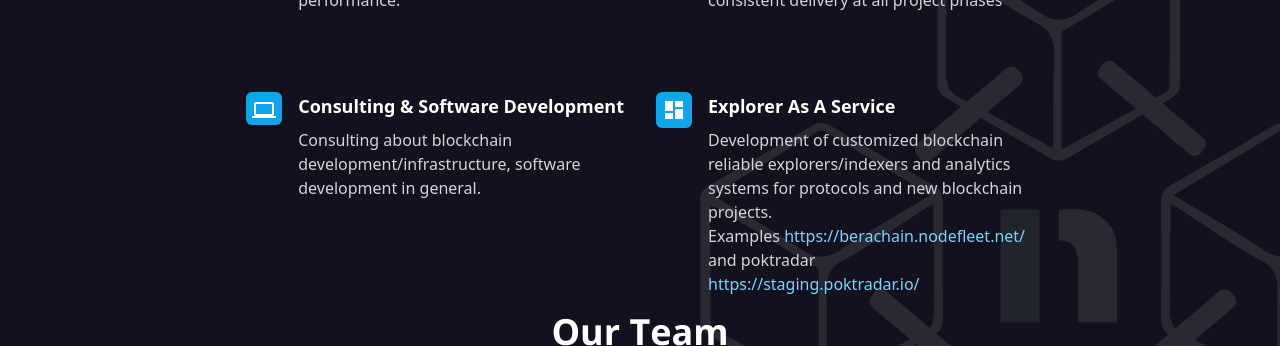
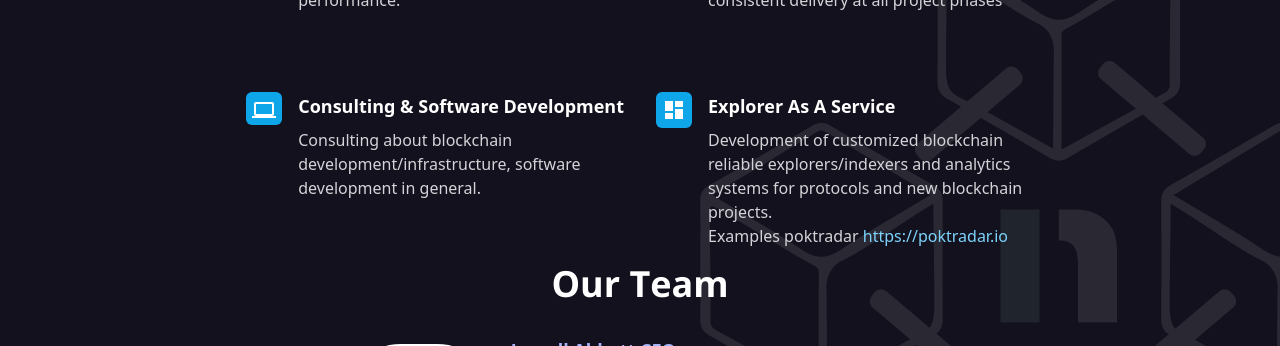
Before and after one commit to XJuanCarlosXD/landing-nodefleet, a React (Create React App) app: page / in a window 1280 px wide. Shown: the part 1380-1726 px from the top of the page. Built offline with nearby package versions, Linux system fonts and the light colour scheme; grey boxes are pictures that could not be loaded.

Commit message:
fix(Service.jsx): update example link in service description

```diff
--- a/src/Components/Service.jsx
+++ b/src/Components/Service.jsx
@@ -20,7 +20,7 @@ const Service = (props) => {
     {
       name: "Explorer As A Service",
       icon: "dashboard.svg",
-      sub: "Development of customized blockchain reliable explorers/indexers and analytics systems for protocols and new blockchain projects. <br />Examples (https://berachain.nodefleet.net/) and poktradar (https://staging.poktradar.io/)",
+      sub: "Development of customized blockchain reliable explorers/indexers and analytics systems for protocols and new blockchain projects. <br />Examples poktradar (https://poktradar.io)",
     },
   ];
   return (
```
